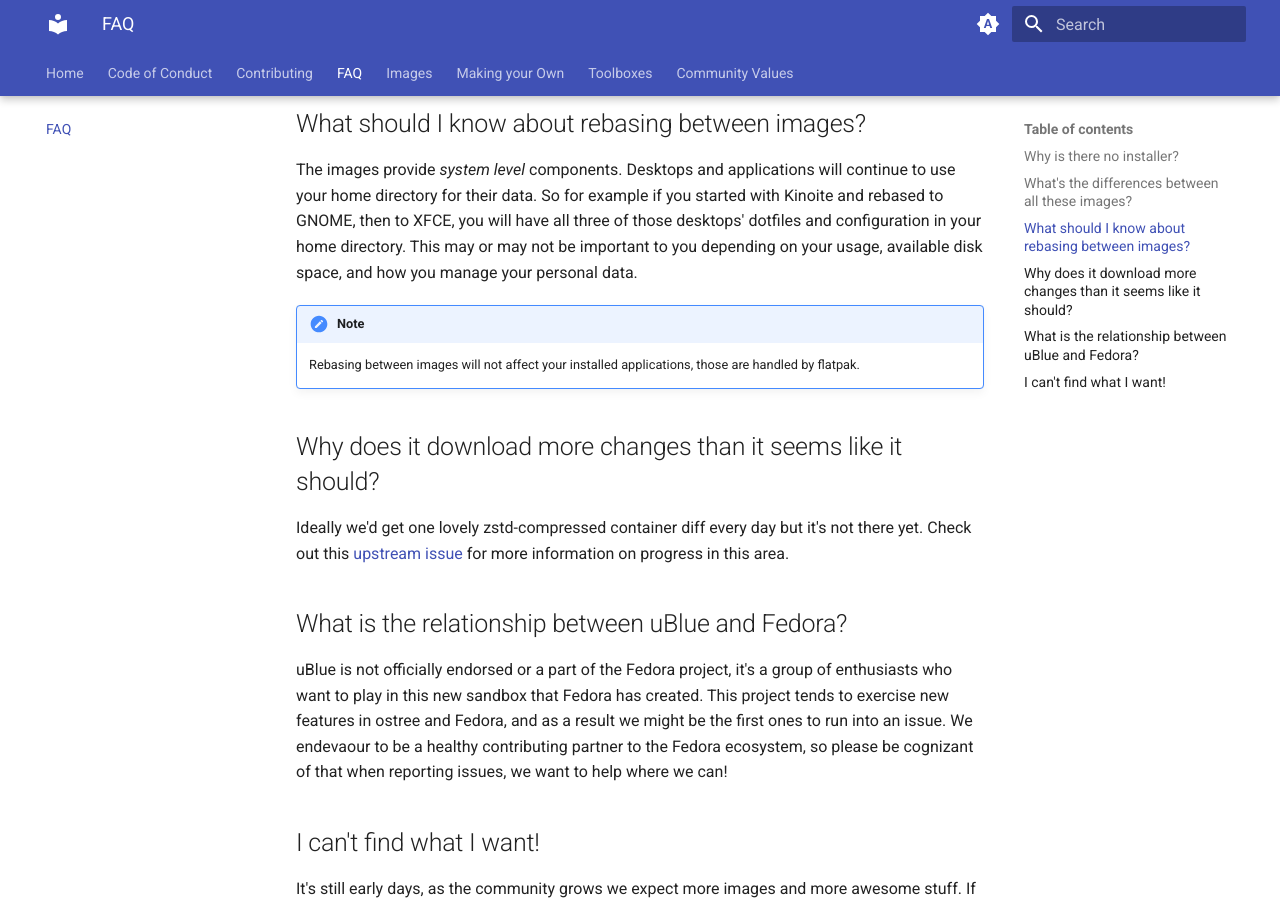
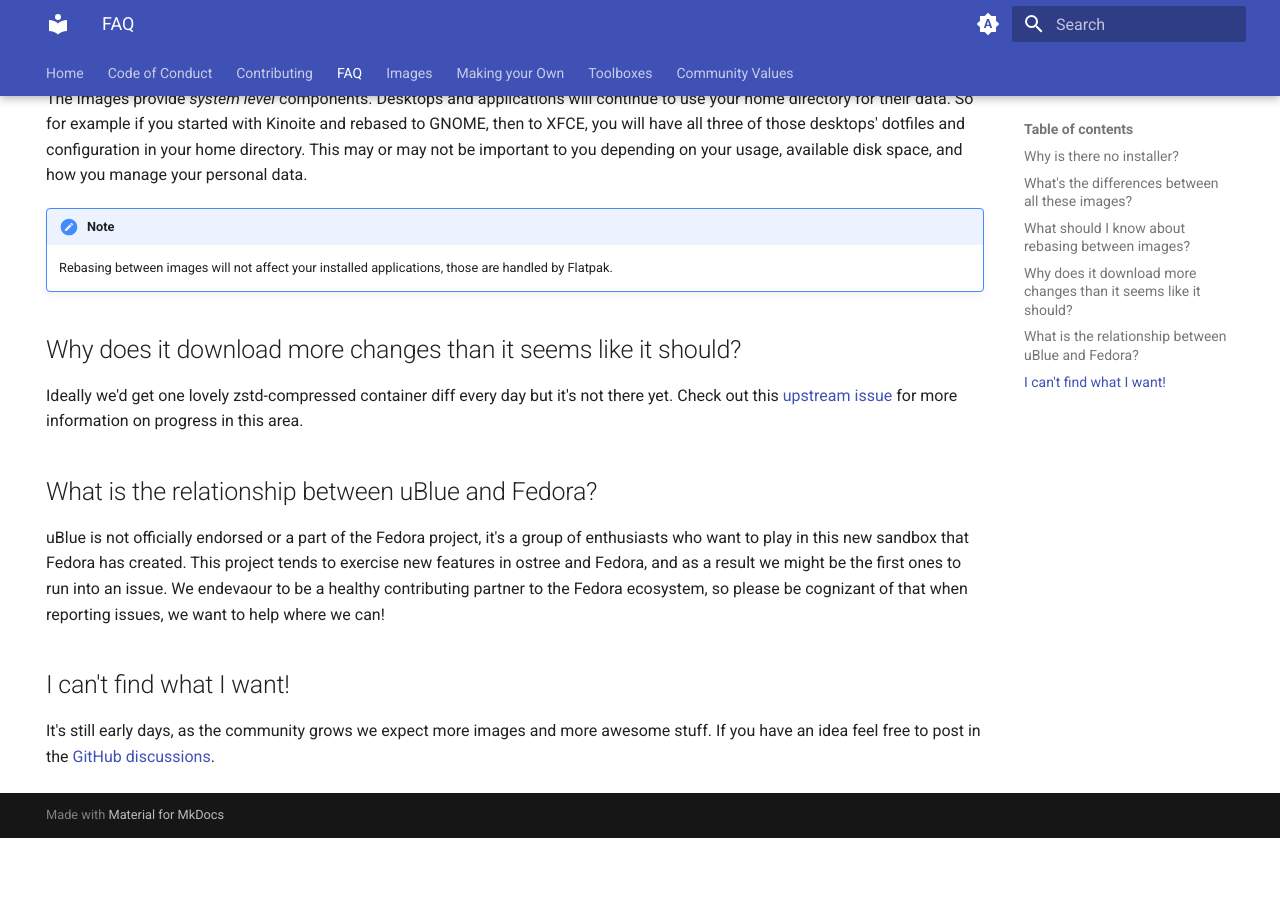
Before and after one commit to ublue-os/website, an MkDocs documentation site: the page built from docs/faq.md, in a window 1280 px wide and 900 px high, scrolled down 760 px. Built offline with MkDocs 1.6.1 and Material for MkDocs 9.7.7, drawn with Linux system fonts in a browser that asks for light colours; after the commit the page ends 1598 px from its top, so only the background shows below that.

Commit message:
fix: hid sidebar, light copyediting

```diff
--- a/docs/faq.md
+++ b/docs/faq.md
@@ -21,11 +26,14 @@ Refer to the README of that specific image to learn more about it.
 
 ## What should I know about rebasing between images?
 
-The images provide _system level_ components. Desktops and applications will continue to use your home directory for their data. So for example if you started with Kinoite and rebased to GNOME, then to XFCE, you will have all three of those desktops' dotfiles and configuration in your home directory. This may or may not be important to you depending on your usage, available disk space, and how you manage your personal data.
+The images provide _system level_ components.
+Desktops and applications will continue to use your home directory for their data.
+So for example if you started with Kinoite and rebased to GNOME, then to XFCE, you will have all three of those desktops' dotfiles and configuration in your home directory.
+This may or may not be important to you depending on your usage, available disk space, and how you manage your personal data.
 
 !!! note
 
-    Rebasing between images will not affect your installed applications, those are handled by flatpak.
+    Rebasing between images will not affect your installed applications, those are handled by Flatpak.
 
 ## Why does it download more changes than it seems like it should?
 
```
Also changed, not shown: other parts of docs/faq.md (+5 -0 lines).
